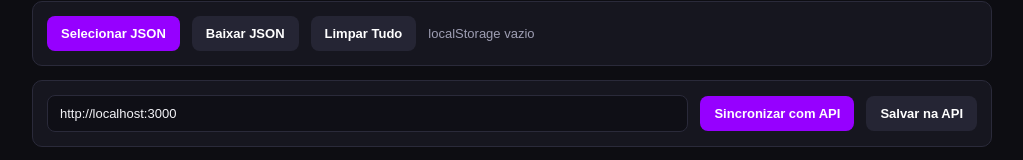
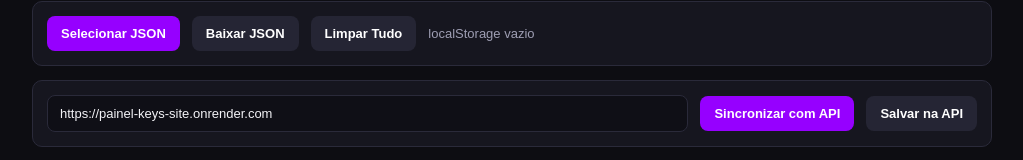
Before and after one commit to daviffaivi-droid/painel-keys-site-, a website: page Index.html in a window 1280 px wide. Shown: the part 144-304 px from the top of the page, without its empty margins (128-1151 px from the left). Drawn offline with Linux system fonts and the light colour scheme.

Commit message:
Update API URL and improve localStorage handling

```diff
--- a/Index.html
+++ b/Index.html
@@ -231,8 +231,8 @@
           type="text"
           id="apiBaseUrl"
           class="grow"
-          value="http://localhost:3000"
-          placeholder="URL base da API (ex: http://localhost:3000)..."
+          value="https://painel-keys-site.onrender.com"
+          placeholder="URL base da API (ex: https://painel-keys-site.onrender.com)..."
         />
         <button type="button" id="syncGetBtn">Sincronizar com API</button>
         <button type="button" class="secondary" id="syncPostBtn">Salvar na API</button>
@@ -326,6 +326,7 @@
   </div>
 
   <script>
+    const DEFAULT_API_URL = "https://painel-keys-site.onrender.com";
     const STORAGE_KEY = "FFH4X_KEYS_STORAGE_V1";
     const API_URL_STORAGE = "FFH4X_API_URL_V1";
     let currentKeys = [];
@@ -609,11 +610,10 @@
       renderKeys([], false, "localStorage limpo");
     });
 
-    // Restaura URL da API salva e carrega dados do localStorage ao abrir
+    // Restaura URL da API salva (ou usa a URL padrão do Render) e carrega dados do localStorage ao abrir
     const savedApiUrl = localStorage.getItem(API_URL_STORAGE);
-    if (savedApiUrl) {
-      document.getElementById("apiBaseUrl").value = savedApiUrl;
-    }
+    document.getElementById("apiBaseUrl").value =
+      savedApiUrl && !savedApiUrl.includes("localhost") ? savedApiUrl : DEFAULT_API_URL;
 
     const saved = loadFromLocalStorage();
     if (saved.length) {
```
